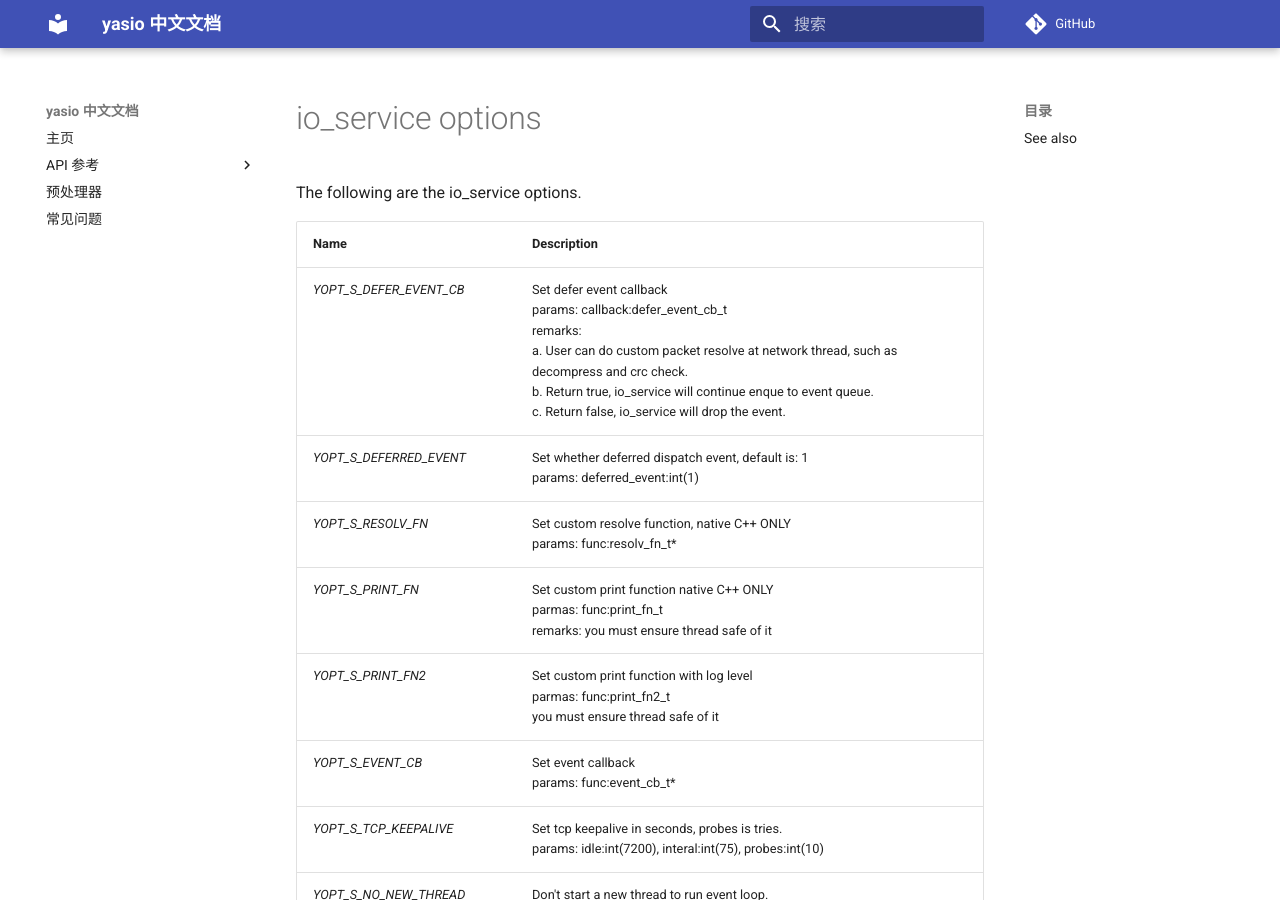
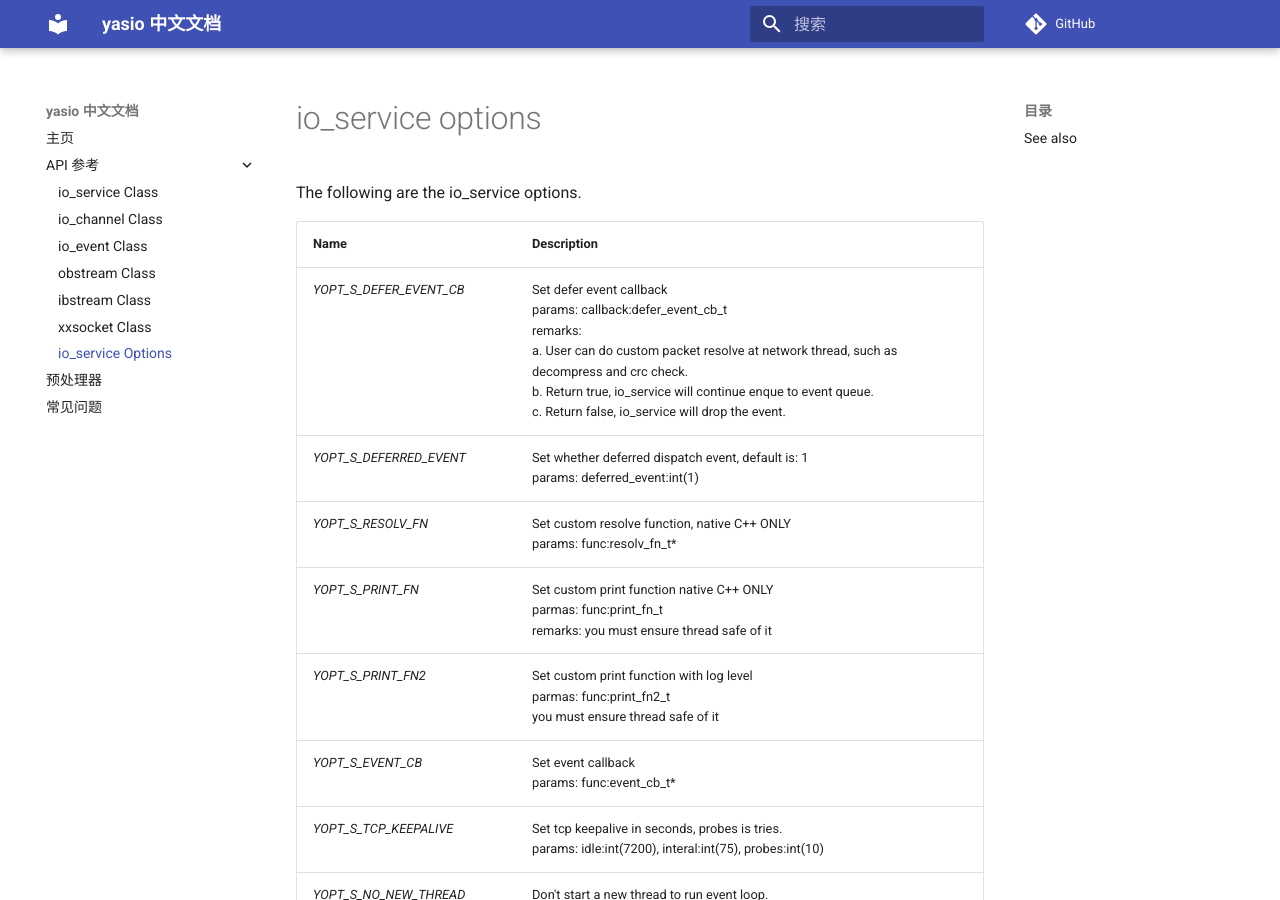
Before and after one commit to yasio/docs-936, an MkDocs documentation site: the page built from docs/api/reference/io_service-options.md, in a window 1280 px wide and 900 px high. Built offline with MkDocs 1.6.1 and Material for MkDocs 9.7.7, drawn with Linux system fonts in a browser that asks for light colours; comment, search, counter and statistics services are not loaded.

Commit message:
Fix mkdocs.

```diff
--- a/mkdocs.yml
+++ b/mkdocs.yml
@@ -16,7 +16,7 @@ nav:
     - obstream Class: api/reference/obstream-class.md
     - ibstream Class: api/reference/ibstream-class.md
     - xxsocket Class: api/reference/xxsocket-class.md
-    - io_service Options: api/reference/io_service-Options.md
+    - io_service Options: api/reference/io_service-options.md
   - 预处理器: preprocessor.md
   - 常见问题: faq.md
 markdown_extensions:
@@ -63,4 +63,4 @@ plugins:
   - minify:
       minify_html: true
 extra_css:
-  - '/assets/stylesheets/extra.css'
+  - 'assets/stylesheets/extra.css'
```
